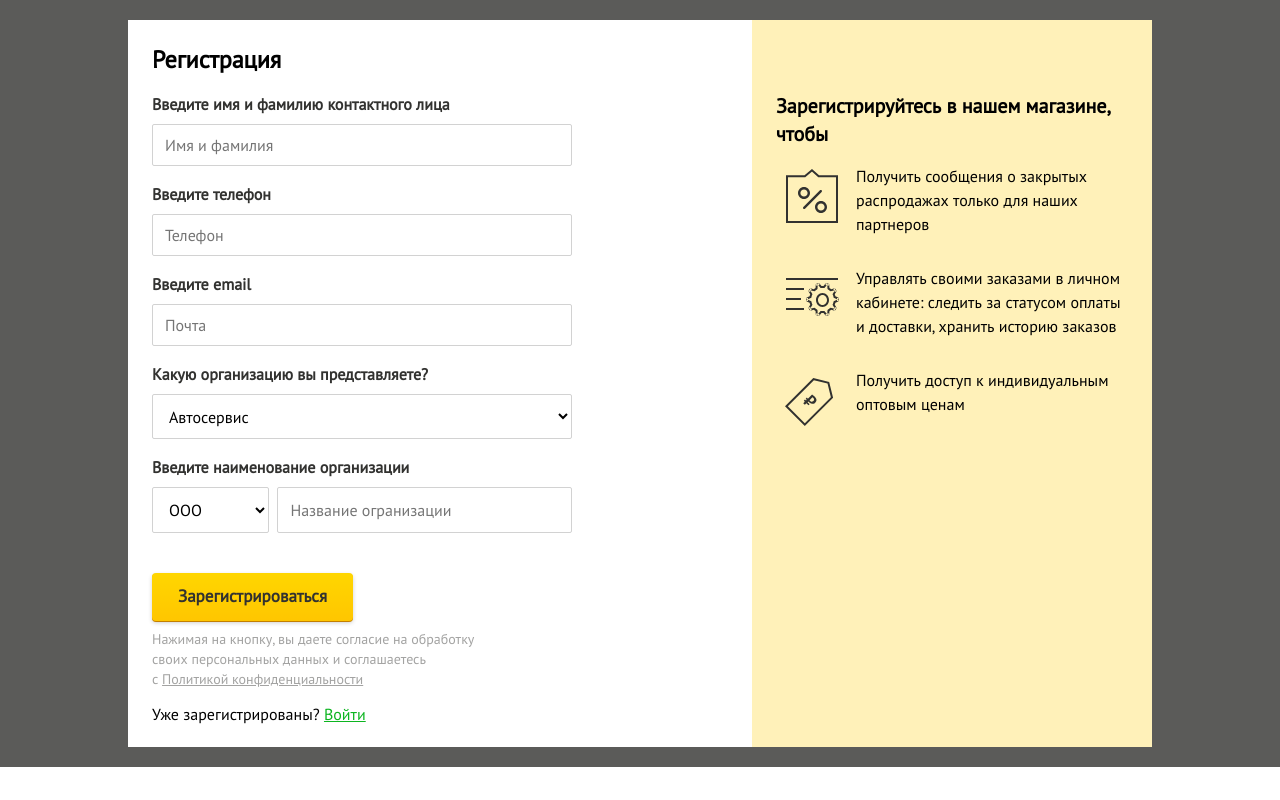
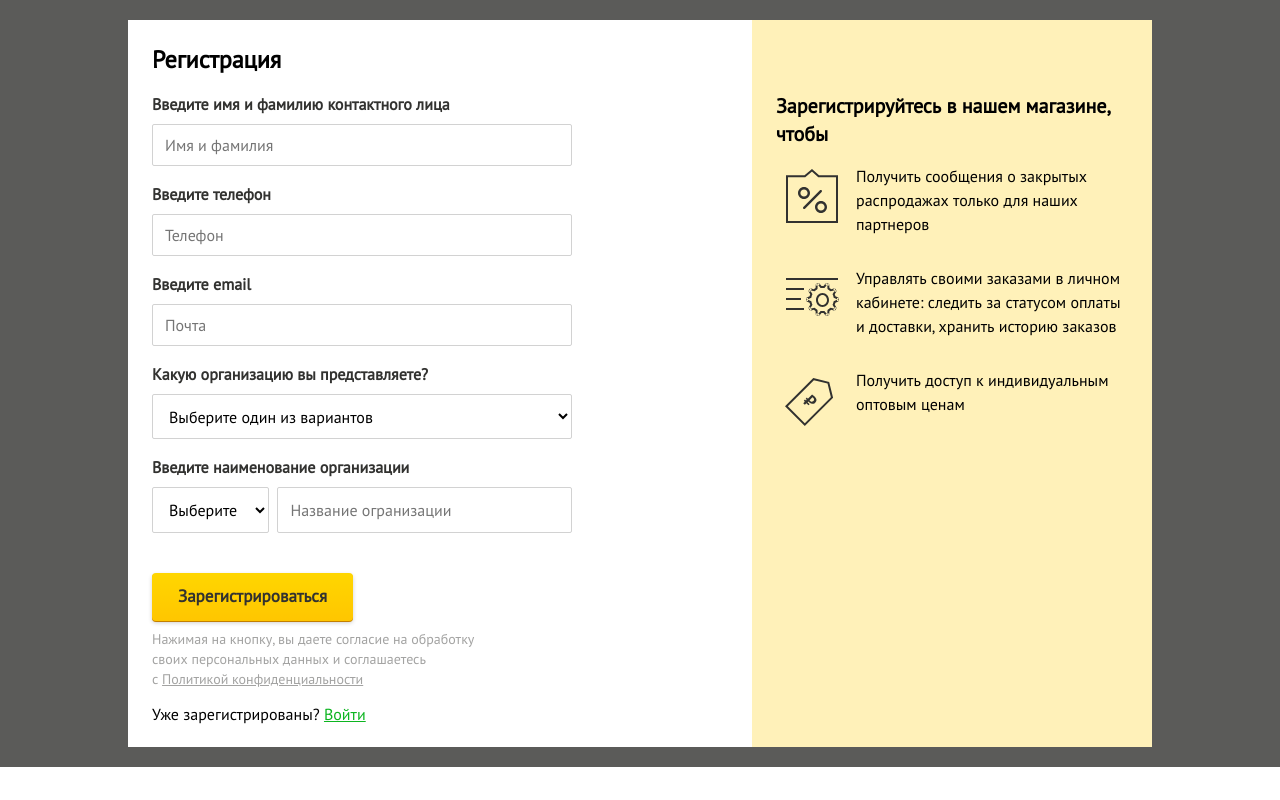
Before and after one commit to akim1995/transtarter, a Vue app in the folder transtarter-frontend/: page / in a window 1280 px wide. Built offline with nearby package versions, Linux system fonts and the light colour scheme.

Commit message:
fix warnings

```diff
--- a/transtarter-frontend/src/components/registration/Registration.vue
+++ b/transtarter-frontend/src/components/registration/Registration.vue
@@ -13,7 +13,7 @@
           <div class="form-group">
             <label class="label">Введите имя и фамилию контактного лица</label>
             <input
-              v-model="fullName"
+              v-model="regForm.fullName"
               placeholder="Имя и фамилия"
               class="form-control"
             >
@@ -21,7 +21,7 @@
           <div class="form-group">
             <label class="label">Введите телефон</label>
             <input
-              v-model="phone"
+              v-model="regForm.phone"
               placeholder="Телефон"
               class="form-control"
             >
@@ -29,14 +29,15 @@
           <div class="form-group">
             <label class="label">Введите email</label>
             <input
-              v-model="email"
+              v-model="regForm.email"
               placeholder="Почта"
               class="form-control"
             >
           </div>
           <div class="form-group">
             <label class="label">Какую организацию вы представляете?</label>
-            <select class="form-control">
+            <select class="form-control" v-model="regForm.organizationVariants">
+              <option disabled value="">Выберите один из вариантов</option>
               <option>Автосервис</option>
               <option>Автосервис</option>
               <option>Автосервис</option>
@@ -45,14 +46,13 @@
           <div class="form-group">
             <label class="label">Введите наименование организации</label>
             <div class="two-selectors">
-
-              <select class="form-control first-selector">
-                <option>ООО</option>
+              <select class="form-control first-selector"  v-model="regForm.organizationType">
+                <option disabled value="">Выберите один из вариантов</option>
                 <option>ООО</option>
                 <option>ООО</option>
               </select>
               <input
-                v-model="orgName"
+                v-model="regForm.organizationName"
                 placeholder="Название огранизации"
                 class="form-control second-selector"
               >
@@ -124,7 +124,7 @@
     <div class="mobile-version-block">
 
       <carousel
-        perPage='1'
+        :perPage='1'
         class="mobile-version-block-carousel"
       >
         <slide class="mobile-version-block-header">
@@ -160,7 +160,7 @@
           <div class="form-group">
             <label class="label">Введите имя и фамилию контактного лица</label>
             <input
-              v-model="fullName"
+              v-model="regForm.fullName"
               placeholder="Имя и фамилия"
               class="form-control"
             >
@@ -168,7 +168,7 @@
           <div class="form-group">
             <label class="label">Введите телефон</label>
             <input
-              v-model="phone"
+              v-model="regForm.phone"
               placeholder="Телефон"
               class="form-control"
             >
@@ -176,14 +176,15 @@
           <div class="form-group">
             <label class="label">Введите email</label>
             <input
-              v-model="email"
+              v-model="regForm.email"
               placeholder="Почта"
               class="form-control"
             >
           </div>
-          <div class="form-group">
+           <div class="form-group">
             <label class="label">Какую организацию вы представляете?</label>
-            <select class="form-control">
+            <select class="form-control" v-model="regForm.organizationVariants">
+              <option disabled value="">Выберите один из вариантов</option>
               <option>Автосервис</option>
               <option>Автосервис</option>
               <option>Автосервис</option>
@@ -192,14 +193,13 @@
           <div class="form-group">
             <label class="label">Введите наименование организации</label>
             <div class="two-selectors">
-
-              <select class="form-control first-selector">
-                <option>ООО</option>
+              <select class="form-control first-selector"  v-model="regForm.organizationType">
+                <option disabled value="">Выберите один из вариантов</option>
                 <option>ООО</option>
                 <option>ООО</option>
               </select>
               <input
-                v-model="orgName"
+                v-model="regForm.organizationName"
                 placeholder="Название огранизации"
                 class="form-control second-selector"
               >
@@ -248,7 +248,16 @@ import { Carousel, Slide } from 'vue-carousel'
     Slide
   }
 })
-export default class HelloWorld extends Vue {}
+export default class Registration extends Vue {
+  regForm = {
+    fullName: '',
+    phone: '',
+    email: '',
+    organizationVariants: '',
+    organizationType: '',
+    organizationName: ''
+  }
+}
 </script>
 
 <!-- Add "scoped" attribute to limit CSS to this component only -->
```
